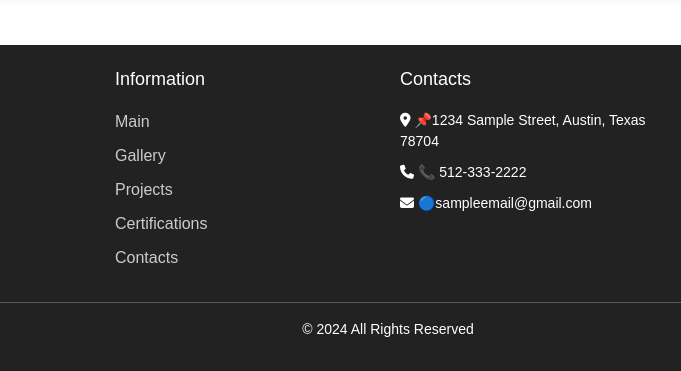
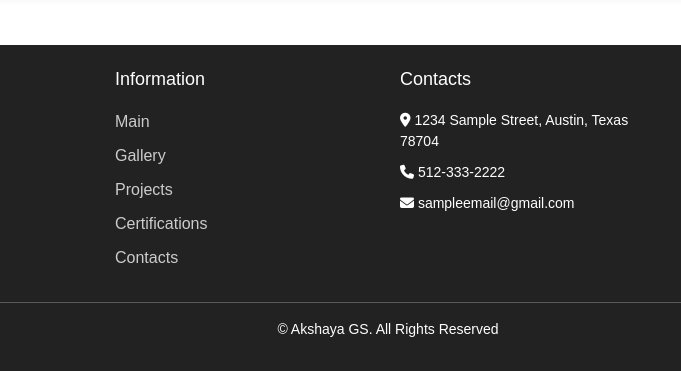
Before and after one commit to Akshaya-AA/ArchitectWebsite, a plain HTML site: page index.html in a window 1280 px wide. Shown: the part 3032-3403 px from the top of the page, 252-933 px from the left. Drawn offline with nearby package versions, Linux system fonts and the light colour scheme.

Commit message:
Update index.html

```diff
--- a/index.html
+++ b/index.html
@@ -165,9 +165,9 @@
                 <!-- Middle Section - Contacts -->
                 <div class="col-md-3 footer-section">
                     <h5>Contacts</h5>
-                    <p><i class="fas fa-map-marker-alt"></i> 📌1234 Sample Street, Austin, Texas 78704</p>
-                    <p><i class="fas fa-phone"></i> 📞 512-333-2222</p>
-                    <p><i class="fas fa-envelope"></i> 🔵sampleemail@gmail.com</p>
+                    <p><i class="fas fa-map-marker-alt"></i> 1234 Sample Street, Austin, Texas 78704</p>
+                    <p><i class="fas fa-phone"></i>  512-333-2222</p>
+                    <p><i class="fas fa-envelope"></i> sampleemail@gmail.com</p>
                 </div>
 
                 <!-- Right Side - Social Media -->
@@ -184,7 +184,7 @@
         </div>
         <hr>
         <div class="text-center mt-3">
-            <p>© 2024 All Rights Reserved</p>
+            <p>© Akshaya GS. All Rights Reserved</p>
         </div>
     </footer>
 
```
